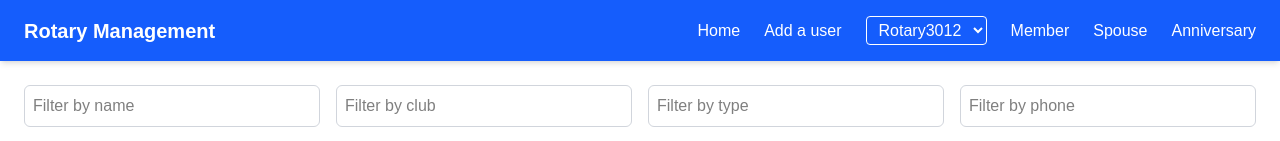
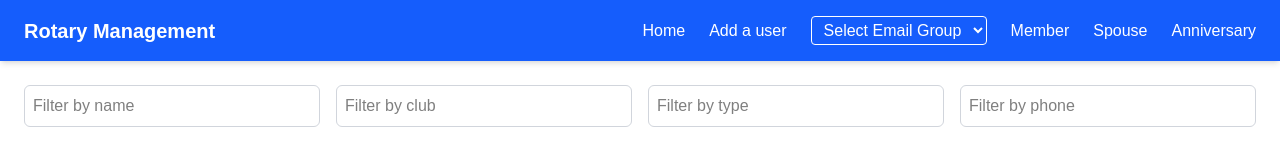
Before and after one commit to aryan993/Rotary, a Next.js app: page / in a window 1280 px wide. Shown: the top 141 px of the page. Built offline with nearby package versions, Linux system fonts and the light colour scheme; no server answers; the database is empty.

Commit message:
navbar options

```diff
--- a/src/app/components/Navbar.js
+++ b/src/app/components/Navbar.js
@@ -1,14 +1,16 @@
 'use client';
 
-import React from 'react';
+import React, { useState } from 'react';
 import Link from 'next/link';
 import { useRouter } from 'next/navigation';
 
 function Navbar() {
   const router = useRouter();
+  const [selectedValue, setSelectedValue] = useState('');
 
   const handleEmailChange = (e) => {
     const selected = e.target.value;
+    setSelectedValue(''); // Reset to allow re-selection
     if (selected === 'rotary3012') {
       router.push('/dashboard/emailsend/rotary3012');
     } else if (selected === 'tbam') {
@@ -33,10 +35,11 @@
           </li>
           <li>
             <select
-              defaultValue="rotary3012"
+              value={selectedValue}
               onChange={handleEmailChange}
               className="bg-blue-600 text-white border border-white rounded px-2 py-1 cursor-pointer hover:bg-blue-700 focus:outline-none"
             >
+              <option value="" disabled>Select Email Group</option>
               <option value="rotary3012">Rotary3012</option>
               <option value="tbam">TBAM</option>
             </select>
```
